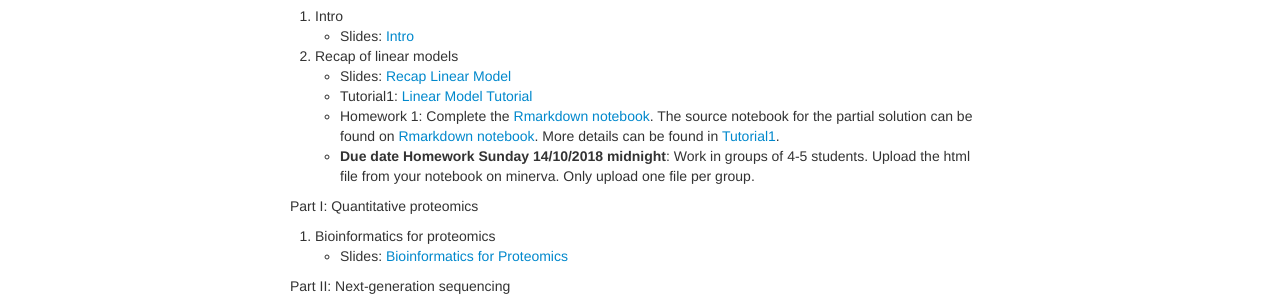
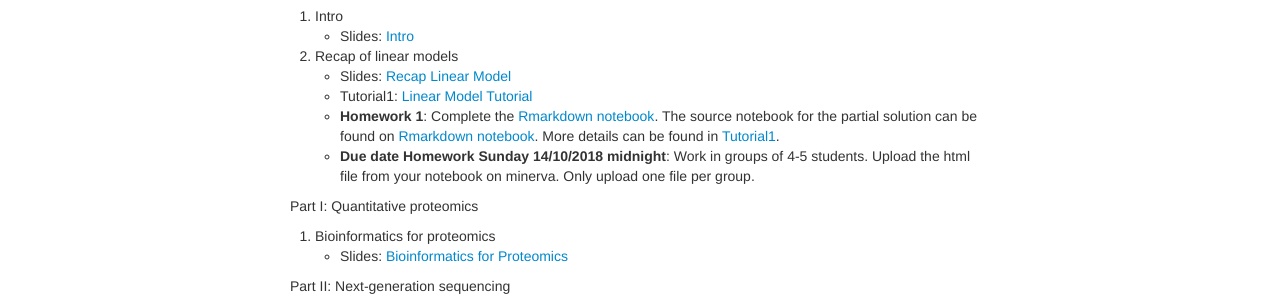
Before and after one commit to statOmics/statisticalGenomicsCourse2018, a Jekyll site: the page built from index.md, in a window 1280 px wide. Shown: the part 1017-1317 px from the top of the page. Built offline with Jekyll 4.4.1, drawn with Linux system fonts in a browser that asks for light colours.

```diff
--- a/index.md
+++ b/index.md
@@ -40,7 +40,7 @@ Introduction
   2. Recap of linear models
   - Slides:  [Recap Linear Model](assets/lm.pdf)
   - Tutorial1: [Linear Model Tutorial](pages/lmTutorial.md)
-  - Homework 1: Complete the [Rmarkdown notebook](pages/tutorialI_KPNA2_solutionPartI.nb.html). The source notebook for the partial solution can be found on [Rmarkdown notebook](assets/tutorialI_KPNA2_solutionPartI.Rmd). More details can be found in [Tutorial1](pages/lmTutorial.md).
+  - **Homework 1**: Complete the [Rmarkdown notebook](pages/tutorialI_KPNA2_solutionPartI.nb.html). The source notebook for the partial solution can be found on [Rmarkdown notebook](assets/tutorialI_KPNA2_solutionPartI.Rmd). More details can be found in [Tutorial1](pages/lmTutorial.md).
   - **Due date Homework Sunday 14/10/2018 midnight**:  Work in groups of 4-5 students. Upload the html file from your notebook on minerva. Only upload one file per group.
 
 Part I: Quantitative proteomics
```
Also changed, not shown: 1 other file.
